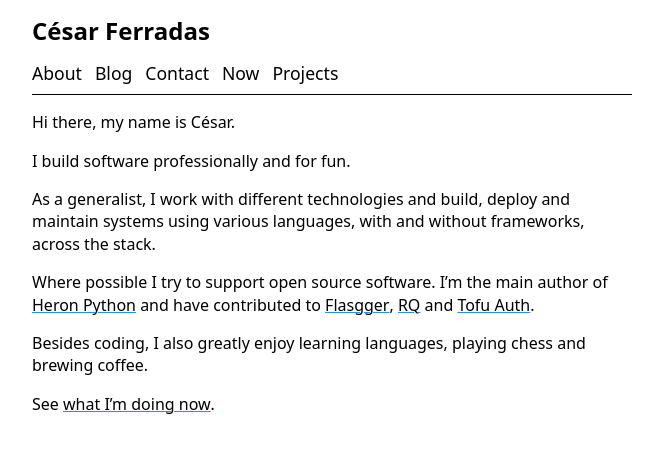
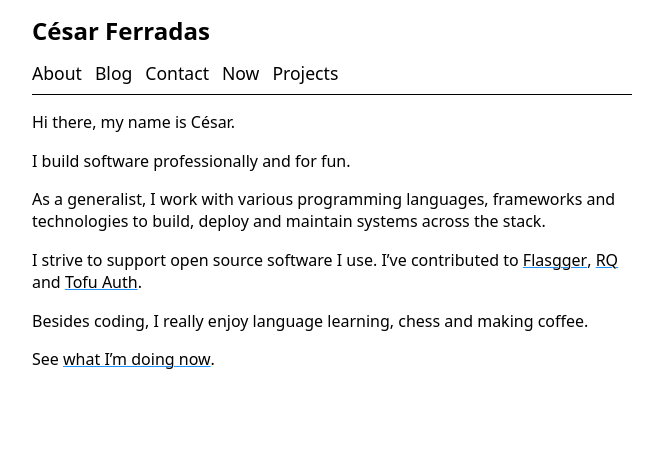
Before and after one commit to cesarferradas/ferrad.as, a Jekyll site: the page built from index.md, in a window 1280 px wide. Shown: the top 453 px of the page, without its empty margins (308-958 px from the left). Built offline with Jekyll 4.4.1, drawn with Linux system fonts in a browser that asks for light colours.

Commit message:
Update index

```diff
--- a/index.md
+++ b/index.md
@@ -7,18 +7,14 @@ Hi there, my name is César.
 
 I build software professionally and for fun.
 
-As a generalist, I work with different technologies and build, deploy and
-maintain systems using various languages, with and without frameworks, across
-the stack.
+As a generalist, I work with various programming languages, frameworks and
+technologies to build, deploy and maintain systems across the stack.
 
-Where possible I try to support open source software. I'm the main author of
-[Heron Python](//pypi.org/project/heron-data/){:target="_blank"} and
-have contributed to
-[Flasgger](//github.com/flasgger/flasgger/pull/340){:target="_blank"},
-[RQ](//github.com/rq/rq/pull/1514){:target="_blank"} and
-[Tofu Auth](//github.com/calleluks/Tofu/pull/44){:target="_blank"}.
+I strive to support open source software I use. I've contributed to
+[Flasgger](//github.com/flasgger/flasgger){:target="_blank"},
+[RQ](//github.com/rq/rq){:target="_blank"} and
+[Tofu Auth](//github.com/calleluks/Tofu){:target="_blank"}.
 
-Besides coding, I also greatly enjoy learning languages, playing chess and
-brewing coffee.
+Besides coding, I really enjoy language learning, chess and making coffee.
 
 See [what I'm doing now](/now).
```
